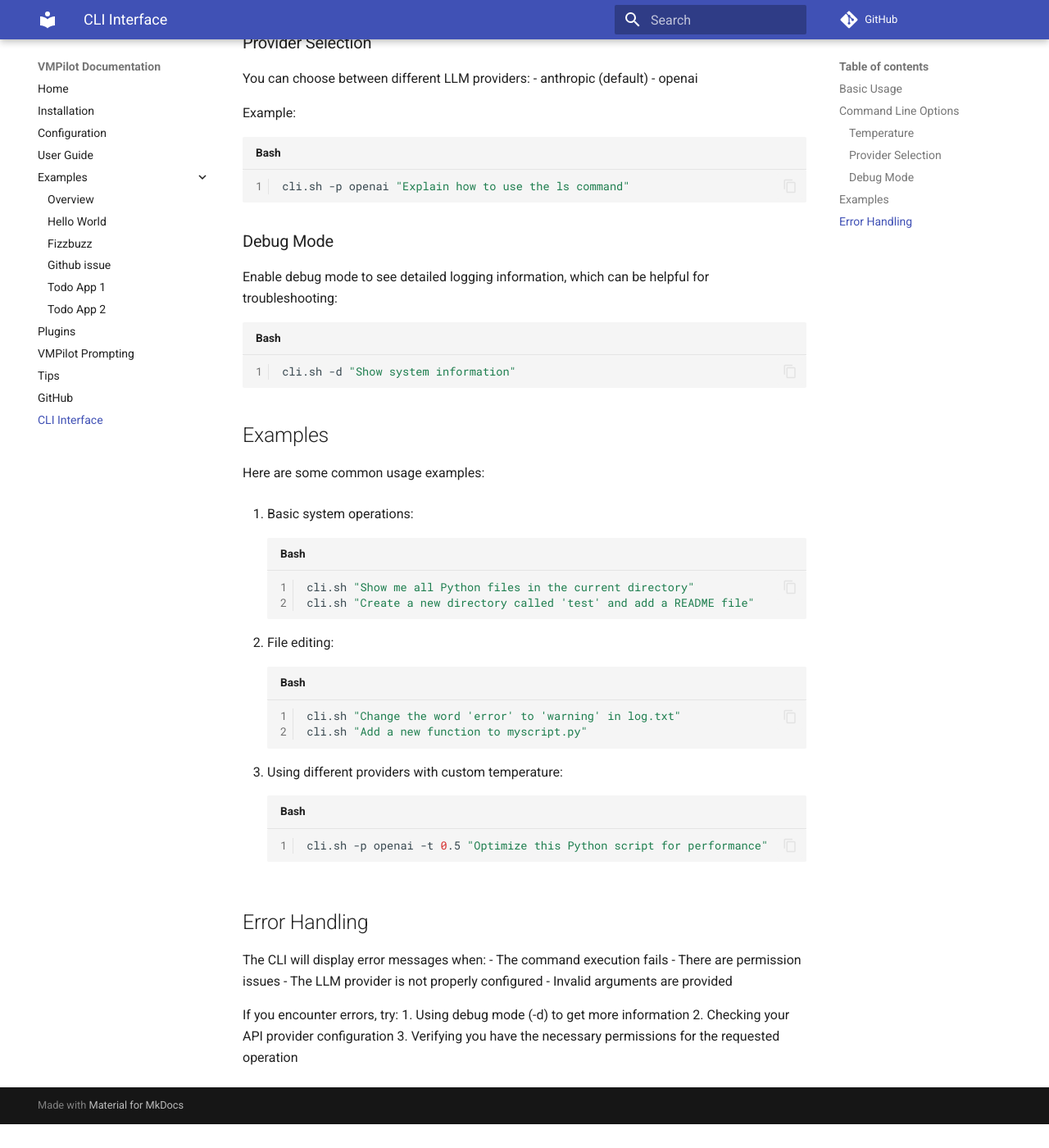
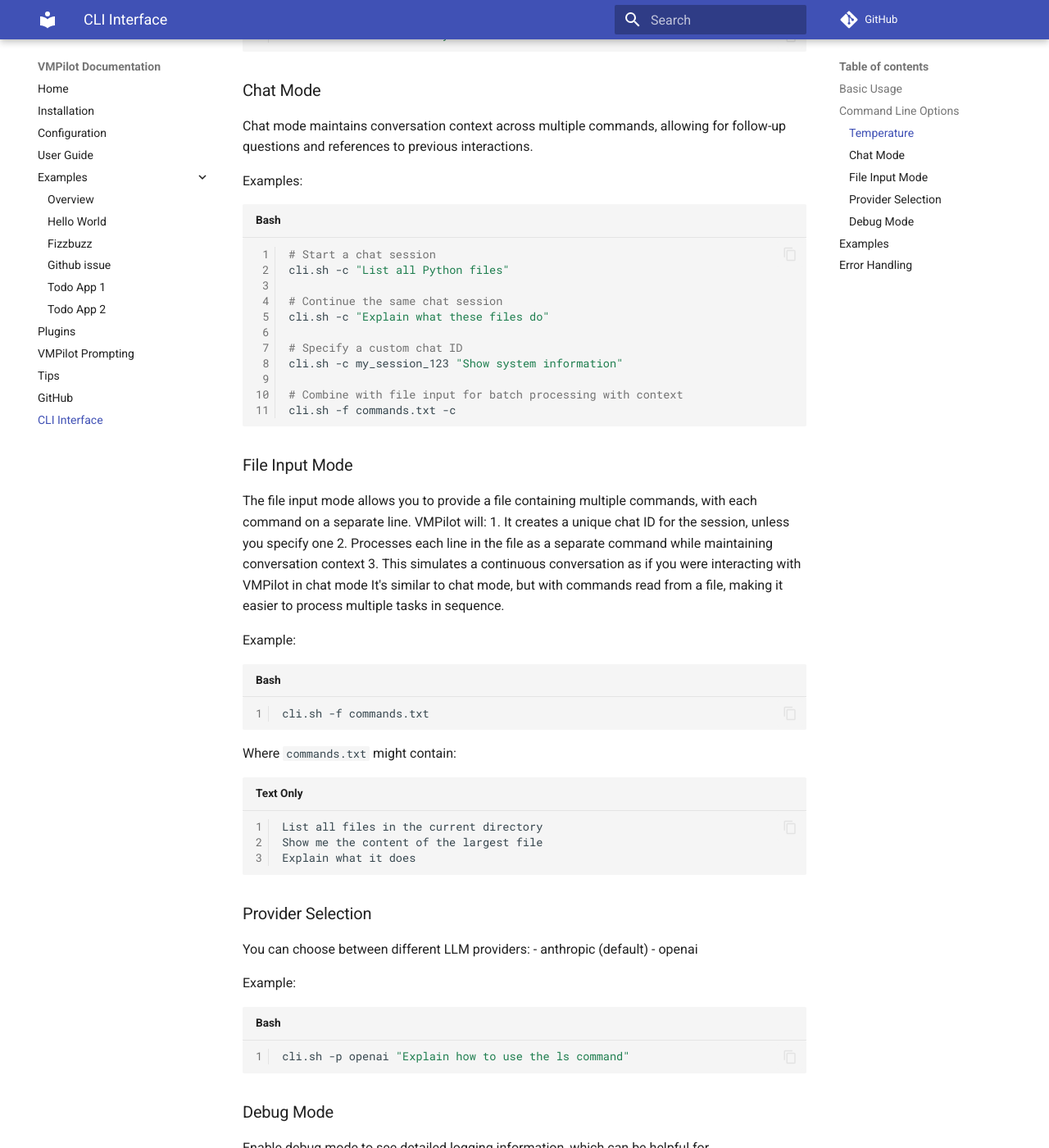
Before and after one commit to drorm/vmpilot, an MkDocs documentation site: the page built from docs/source/cli.md, in a window 1280 px wide and 1400 px high, scrolled down 1475 px. Shown: the whole window at 82% size. Built offline with MkDocs 1.6.1 and Material for MkDocs 9.7.7, drawn with Linux system fonts in a browser that asks for light colours; comment, search, counter and statistics services are not loaded; before the commit the page ends 2846 px from its top, so only the background shows below that; some of the changed text lies outside the part shown.

Commit message:
Add chat and file input modes to CLI docs
- Updated documentation to include information on the new chat mode and file input mode features
- CLI script changes to support conversation context maintenance with chat sessions and file-based batch processing
- Corrected typographical error in example section of documentation

````diff
--- a/docs/source/cli.md
+++ b/docs/source/cli.md
@@ -25,18 +25,21 @@ In the last example, we used backticks to execute a command and pass its output
 The CLI supports several command line options to customize its behavior:
 
 ```
-usage: cli.sh [-h] [-t TEMPERATURE] [-p {anthropic,openai}] [-d] request
+usage: cli.py [-h] [-t TEMPERATURE] [-f FILE] [-p {anthropic,openai}] [-d] [-c [CHAT]] [command]
 
 positional arguments:
-  request               request to the llm
+  command               Command to execute (not required if using -f/--file)
 
 options:
   -h, --help           Show this help message and exit
-  -t TEMPERATURE,      Temperature for response generation (default: 0.7)
+  -t TEMPERATURE,      Temperature for response generation (default: 0.8)
   --temperature
+  -f FILE, --file FILE Input file with commands (one per line)
   -p {anthropic,openai},
   --provider          API provider to use (default: anthropic)
   -d, --debug         Enable debug mode
+  -c [CHAT], --chat [CHAT]
+                      Enable chat mode to maintain conversation context. Optional: provide a specific chat ID.
 ```
 
 ### Temperature
@@ -48,6 +51,44 @@ Example:
 cli.sh -t 0.3 "Write a Python function to calculate factorial"
 ```
 
+### Chat Mode
+
+Chat mode maintains conversation context across multiple commands, allowing for follow-up questions and references to previous interactions.
+
+Examples:
+```bash
+# Start a chat session
+cli.sh -c "List all Python files"
+
+# Continue the same chat session
+cli.sh -c "Explain what these files do"
+
+# Specify a custom chat ID
+cli.sh -c my_session_123 "Show system information"
+
+# Combine with file input for batch processing with context
+cli.sh -f commands.txt -c
+```
+
+### File Input Mode
+
+The file input mode allows you to provide a file containing multiple commands, with each command on a separate line. VMPilot will:
+1. It creates a unique chat ID for the session, unless you specify one
+2. Processes each line in the file as a separate command while maintaining conversation context
+3. This simulates a continuous conversation as if you were interacting with VMPilot in chat mode
+It's similar to chat mode, but with commands read from a file, making it easier to process multiple tasks in sequence.
+
+Example:
+```bash
+cli.sh -f commands.txt
+```
+
+Where `commands.txt` might contain:
+```
+List all files in the current directory
+Show me the content of the largest file
+Explain what it does
+```
 ### Provider Selection
 
 You can choose between different LLM providers:
@@ -88,6 +129,29 @@ cli.sh "Add a new function to myscript.py"
 cli.sh -p openai -t 0.5 "Optimize this Python script for performance"
 ```
 
+4. Chat sessions for complex tasks:
+```bash
+# First command in a chat session
+cli.sh -c "Find all log files with errors"
+
+# Follow-up in the same session
+cli.sh -c "Summarize the most common errors"
+
+# Another follow-up
+cli.sh -c "Create a script to fix these errors"
+```
+
+5. Batch processing with file input:
+```bash
+# Create a file with multiple commands
+echo "List all services running" > tasks.txt
+echo "Show disk usage" >> tasks.txt
+echo "Find large log files" >> tasks.txt
+
+# Process all commands in sequence with context
+cli.sh -f tasks.txt -c
+```
+
 ## Error Handling
 
 The CLI will display error messages when:
@@ -100,3 +164,4 @@ If you encounter errors, try:
 1. Using debug mode (-d) to get more information
 2. Checking your API provider configuration
 3. Verifying you have the necessary permissions for the requested operation
+4. For file input mode, ensure each command is on a separate line
````
Also changed, not shown: other parts of docs/source/cli.md (+1 -1 lines), 1 other file.
